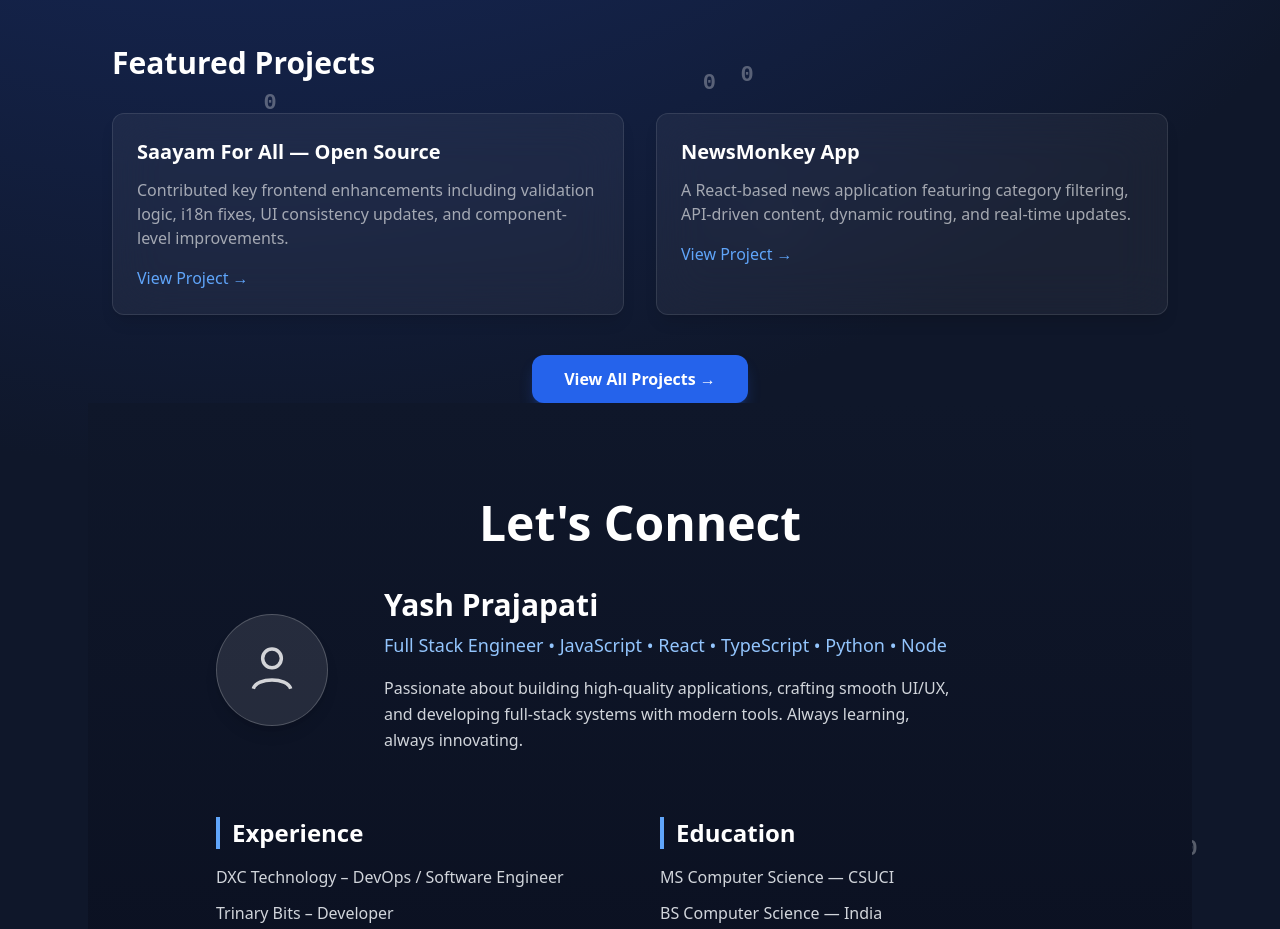
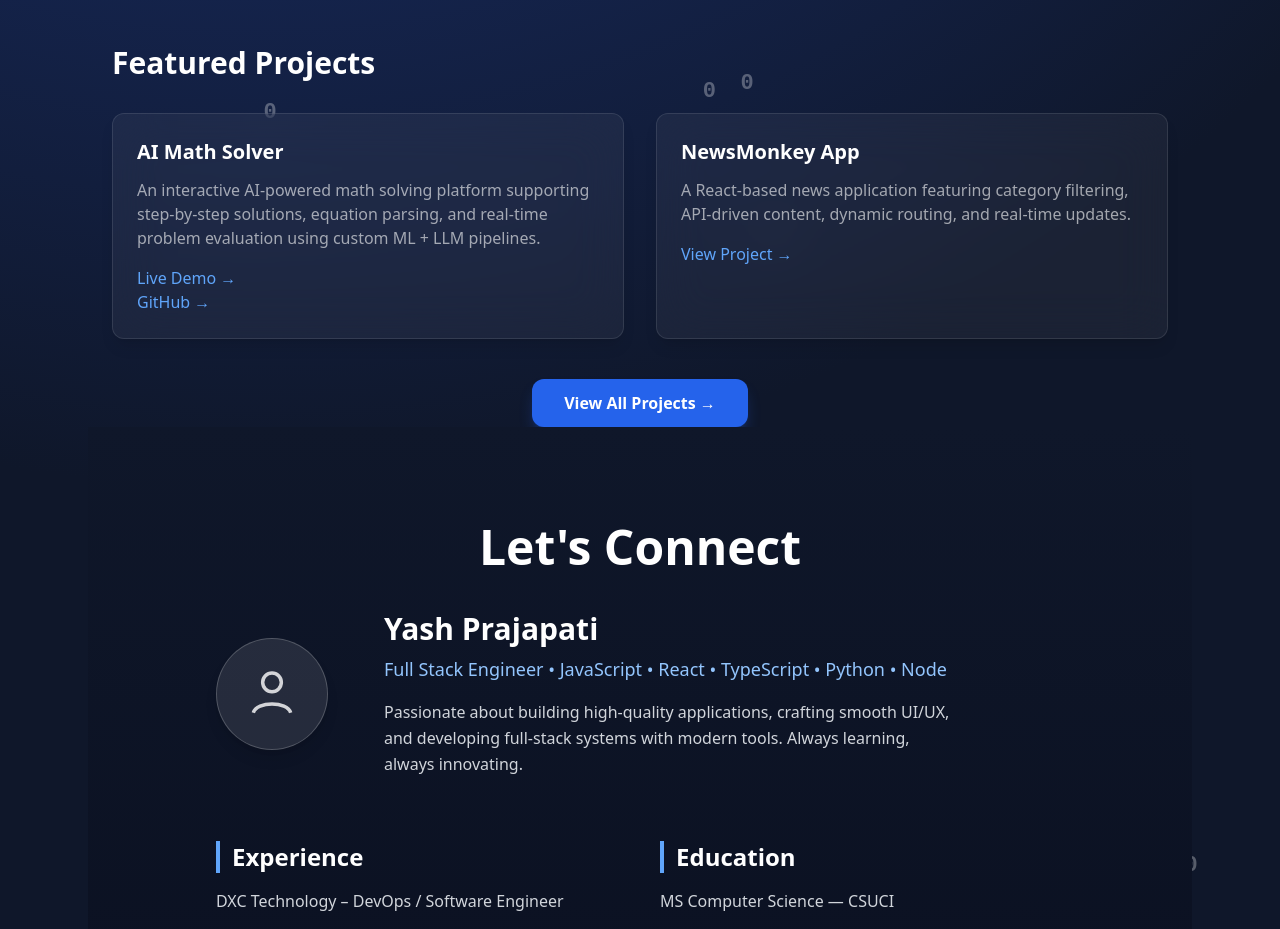
Before and after one commit to yash-2304/portfolio, a React (Create React App) app: page / in a window 1280 px wide. Shown: the part 1540-2469 px from the top of the page. Built offline with nearby package versions, Linux system fonts and the light colour scheme.

Commit message:
Updated Featured Projects: added AI Math Solver, improved layout

```diff
--- a/src/components/sections/Projects.js
+++ b/src/components/sections/Projects.js
@@ -3,6 +3,19 @@ import { motion, AnimatePresence } from "framer-motion";
 
 /* ------------------- PROJECT DATA ------------------- */
 const projects = [
+  {
+    title: "AI Math Solver",
+    description:
+      "An AI-powered math trainer that solves equations, explains steps, and assists with interactive learning using a custom machine learning and LLM pipeline.",
+    features: [
+      "AI-powered step-by-step solving",
+      "Interactive learning interface",
+      "Fast and scalable backend",
+      "Deployed on Vercel"
+    ],
+    tags: ["React", "JavaScript", "Python"],
+    url: "https://ai-math-solver-mocha.vercel.app/"
+  },
   {
     title: "The News App",
     description:
--- a/src/pages/Home.js
+++ b/src/pages/Home.js
@@ -15,17 +15,25 @@ export default function Home() {
 
           {/* Project 1 */}
           <div className="bg-white/5 backdrop-blur-xl border border-white/10 rounded-xl p-6 shadow-lg hover:shadow-blue-500/20 transition hover:-translate-y-1">
-            <h3 className="text-xl font-semibold text-white mb-3">Saayam For All — Open Source</h3>
+            <h3 className="text-xl font-semibold text-white mb-3">AI Math Solver </h3>
             <p className="text-white/60 mb-4">
-              Contributed key frontend enhancements including validation logic, i18n fixes,
-              UI consistency updates, and component-level improvements.
+              An interactive AI‑powered math solving platform supporting step‑by‑step solutions,
+              equation parsing, and real‑time problem evaluation using custom ML + LLM pipelines.
             </p>
             <a
-              href="https://github.com/saayam-for-all/webapp"
+              href="https://ai-math-solver-mocha.vercel.app/"
               target="_blank"
               className="text-blue-400 hover:text-blue-300 transition"
             >
-              View Project →
+              Live Demo →
+            </a>
+            <br />
+            <a
+              href="https://github.com/yash-2304/ai-math-solver"
+              target="_blank"
+              className="text-blue-400 hover:text-blue-300 transition"
+            >
+              GitHub →
             </a>
           </div>
 
```
